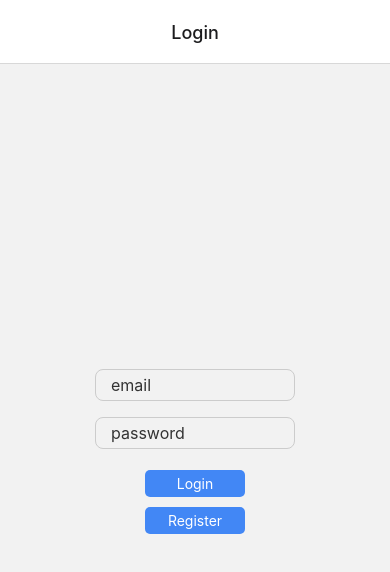
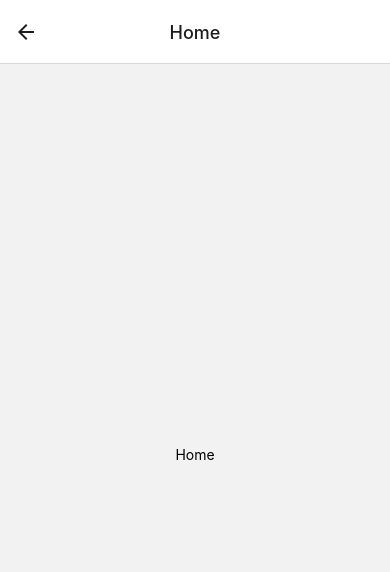
Before and after one commit to ascaryaaa/react-native-authentication-authorization, a React Native app: screen /Home in a window 390 px wide. Shown: the top 572 px of the page. Built offline with nearby package versions, Linux system fonts and the light colour scheme.

Commit message:
implemented navigation to a new home screen when succeed login

```diff
--- a/App.js
+++ b/App.js
@@ -3,6 +3,7 @@ import { createNativeStackNavigator } from '@react-navigation/native-stack';
 import { StatusBar } from 'expo-status-bar';
 import { StyleSheet, Text, View } from 'react-native';
 import Login from './screens/Login';
+import Home from './screens/Home';
 
 const Stack = createNativeStackNavigator();
 
@@ -15,6 +16,15 @@ export default function App() {
           component={Login}
           options={{
             title:'Login',
+            headerTitleAlign: 'center'
+          }}
+        />
+        <Stack.Screen
+          name="Home"
+          component={Home}
+          options={{
+            title:'Home',
+            headerShown: 'false',
             headerTitleAlign: 'center'
           }}
         />
--- /dev/null
+++ b/screens/Home.jsx
@@ -0,0 +1,20 @@
+import { View, Text, StyleSheet } from "react-native"
+
+const Home = () => {
+
+    return (
+        <View style={styles.container}>
+            <Text>Home</Text>
+        </View>
+    )
+}
+
+const styles = StyleSheet.create({
+    container: {
+        flex:1,
+        justifyContent: 'center',
+        alignItems: 'center'
+    }
+});
+
+export default Home;
--- a/screens/Login.js
+++ b/screens/Login.js
@@ -3,7 +3,7 @@ import { useState } from "react"
 import { createUserWithEmailAndPassword, signInWithEmailAndPassword } from "firebase/auth";
 import { FIREBASE_APP, FIREBASE_AUTH } from "../helpers/firebase";
 
-const Login = () => {
+const Login = ({navigation}) => {
     const auth=FIREBASE_AUTH
     const [email, setEmail] = useState('')
     const [password, setPassword] = useState('')
@@ -12,7 +12,15 @@ const Login = () => {
         try {
             const response = await signInWithEmailAndPassword(auth, email, password)
                 console.log(response)
-                Alert.alert(`Welcome ${response.user.email}`)
+                const username = response.user.email.split('@')[0];
+                Alert.alert('Login Succed', `Welcome ${username}`,[
+                    {
+                        Text: 'Ok',
+                        onPress: () => navigation.navigate('Home'),
+                    }
+
+                ])
+                // Alert.alert(`Welcome ${response.user.email}`)
         } catch (error) {
             console.log(error.message)
             if (error.message === 'Firebase: Error (auth/invalid-email).') {
@@ -25,9 +33,10 @@ const Login = () => {
         try {
             const response = await createUserWithEmailAndPassword(auth, email, password)
             console.log(response)
+            Alert.alert('Register Succeed', error.message)
         } catch(error) {
             console.log(error)
-            Alert.alert('Error on Register', error.message)
+            Alert.alert('Register Error', error.message)
         }
     }
 
```
Also changed, not shown: screens/Template.jsx (added, +20 -0 lines).
